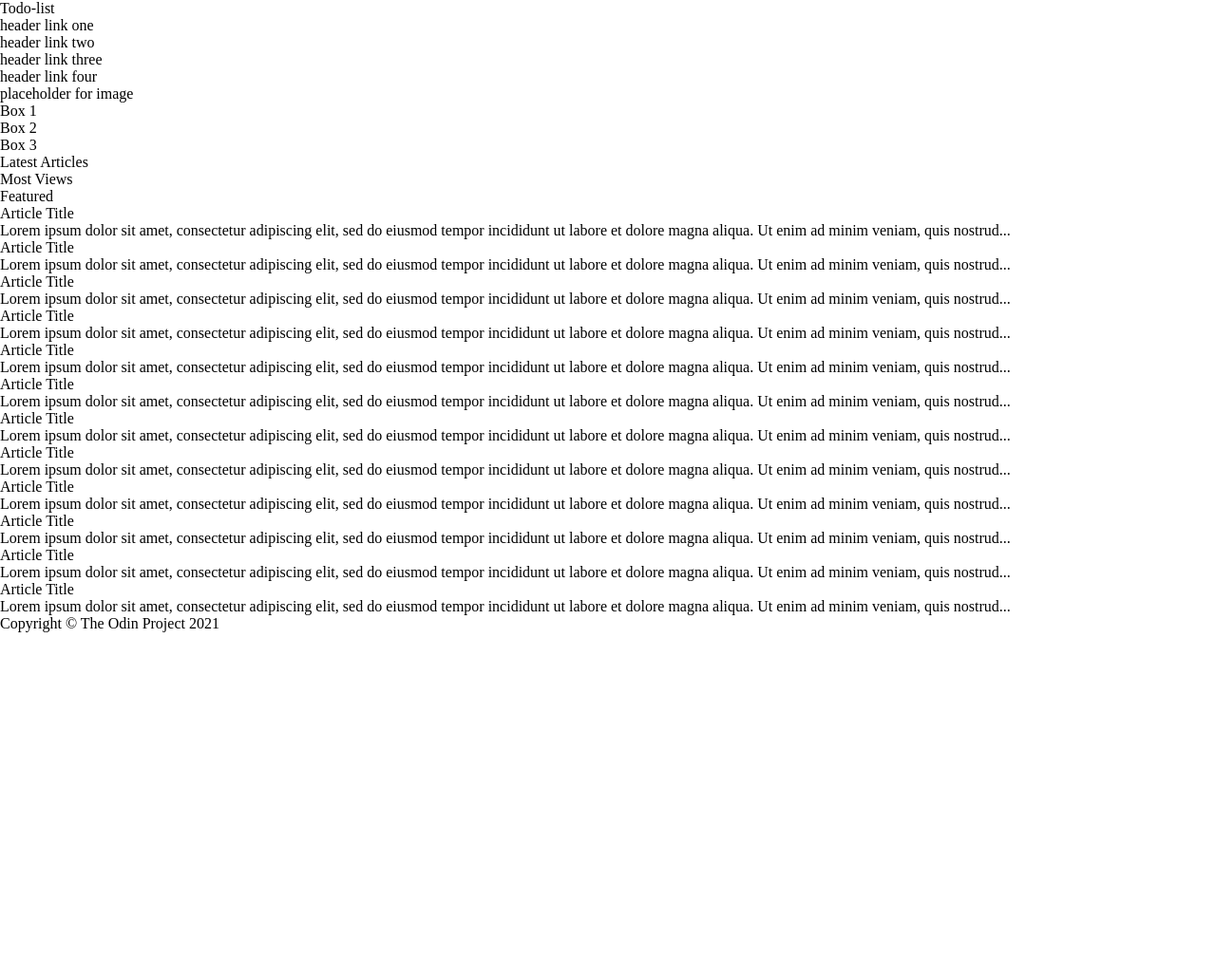
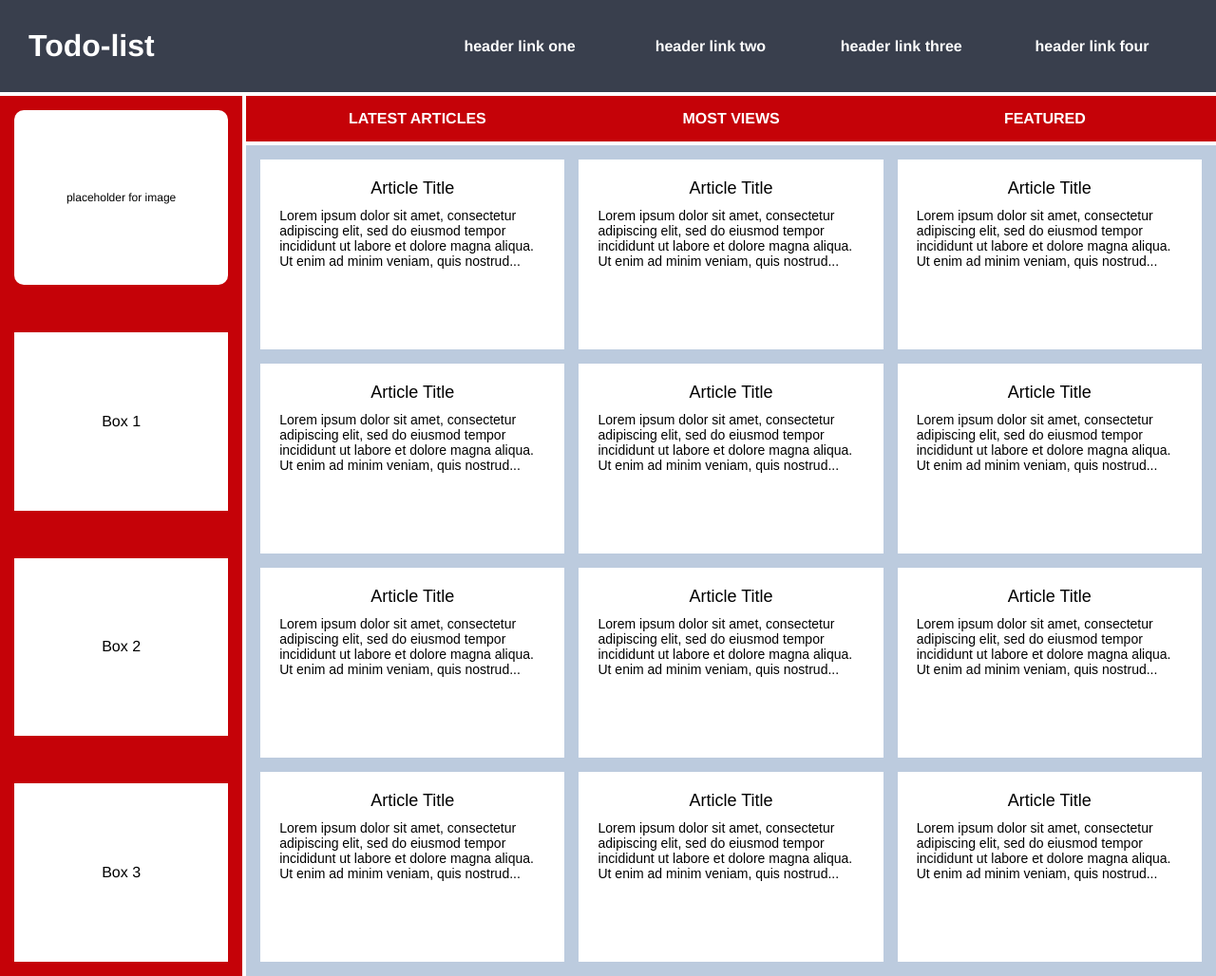
Before and after one commit to draven5254/Project-Todo-List, a plain HTML site: page index.html in a window 1280 px wide. Shown: the top 1028 px of the page at 95% size. Before the commit the page ends 800 px from the top, so only its background shows below. Drawn offline with Linux system fonts and the light colour scheme; files that its build step writes are made by us from their sources.

Commit message:
modified css for html

```diff
--- a/styles/style.css
+++ b/styles/style.css
@@ -1,8 +1,140 @@
 * {
+  margin: 0;
   padding: 0;
-  margin: 0;
+
   box-sizing: border-box;
 }
 
-#content {
+.container {
+  text-align: center;
+
+  display: grid;
+  grid-template-columns: 1fr 4fr;
+  gap: 4px;
 }
+
+.container div {
+  padding: 15px;
+  font-size: 32px;
+  font-family: Helvetica;
+  font-weight: bold;
+  color: white;
+}
+
+.header {
+  background-color: #393f4d;
+
+  grid-column: 1 / 3;
+  display: grid;
+  grid-template-columns: 1fr 2fr;
+}
+
+.logo {
+  justify-self: start;
+}
+
+.menu {
+  align-self: center;
+}
+
+.menu ul {
+  display: grid;
+  grid-template-columns: 1fr 1fr 1fr 1fr;
+}
+
+.menu ul,
+.menu li {
+  font-size: 16px;
+  list-style-type: none;
+}
+
+.sidebar {
+  background-color: #c50208;
+
+  grid-row: 2 / 4;
+  display: grid;
+  gap: 50px;
+}
+
+.side-content,
+.photo {
+  display: grid;
+  align-items: center;
+}
+
+.sidebar .photo {
+  background-color: white;
+  color: black;
+  font-size: 12px;
+  font-weight: normal;
+  border-radius: 10px;
+}
+
+.sidebar .side-content {
+  background-color: white;
+  color: black;
+  font-size: 16px;
+  font-weight: normal;
+}
+
+.nav {
+  background-color: #c50208;
+}
+
+.nav ul {
+  list-style-type: none;
+  display: grid;
+  grid-template-columns: 1fr 1fr 1fr;
+}
+
+.nav ul li {
+  font-size: 16px;
+  text-transform: uppercase;
+}
+
+.article {
+  background-color: #bccbde;
+
+  display: grid;
+  grid-template-columns: repeat(auto-fit, minmax(250px, 1fr));
+  gap: 15px;
+}
+
+.article p {
+  font-size: 18px;
+  font-family: sans-serif;
+  color: white;
+  text-align: left;
+}
+
+.article .card {
+  background-color: #ffffff;
+  color: black;
+  text-align: center;
+
+  height: 200px;
+}
+
+.card p {
+  color: black;
+  font-weight: normal;
+  font-size: 14px;
+
+  padding: 5px;
+}
+
+.card .title {
+  font-size: 18px;
+  text-align: center;
+}
+
+.footer {
+  background-color: #393f4d;
+
+  grid-column: 1 / 3;
+}
+
+.footer p {
+  font-size: 13px;
+  font-weight: normal;
+}
```
